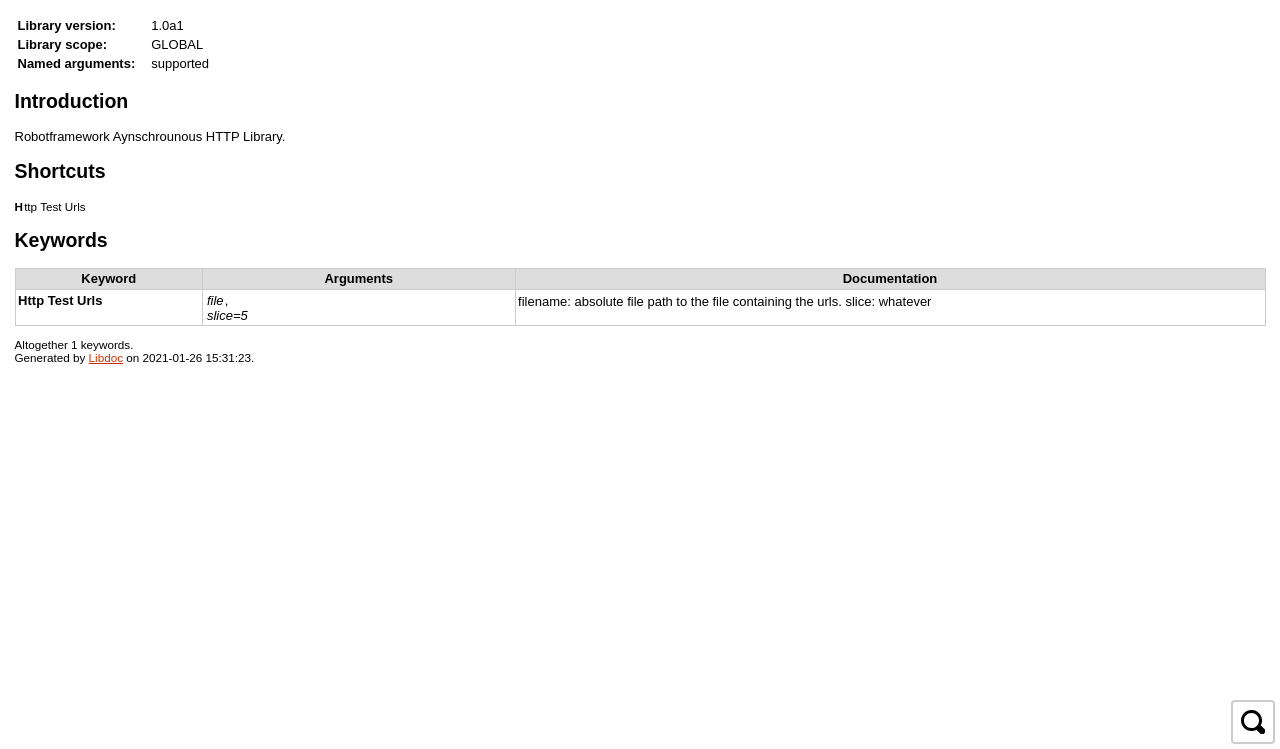
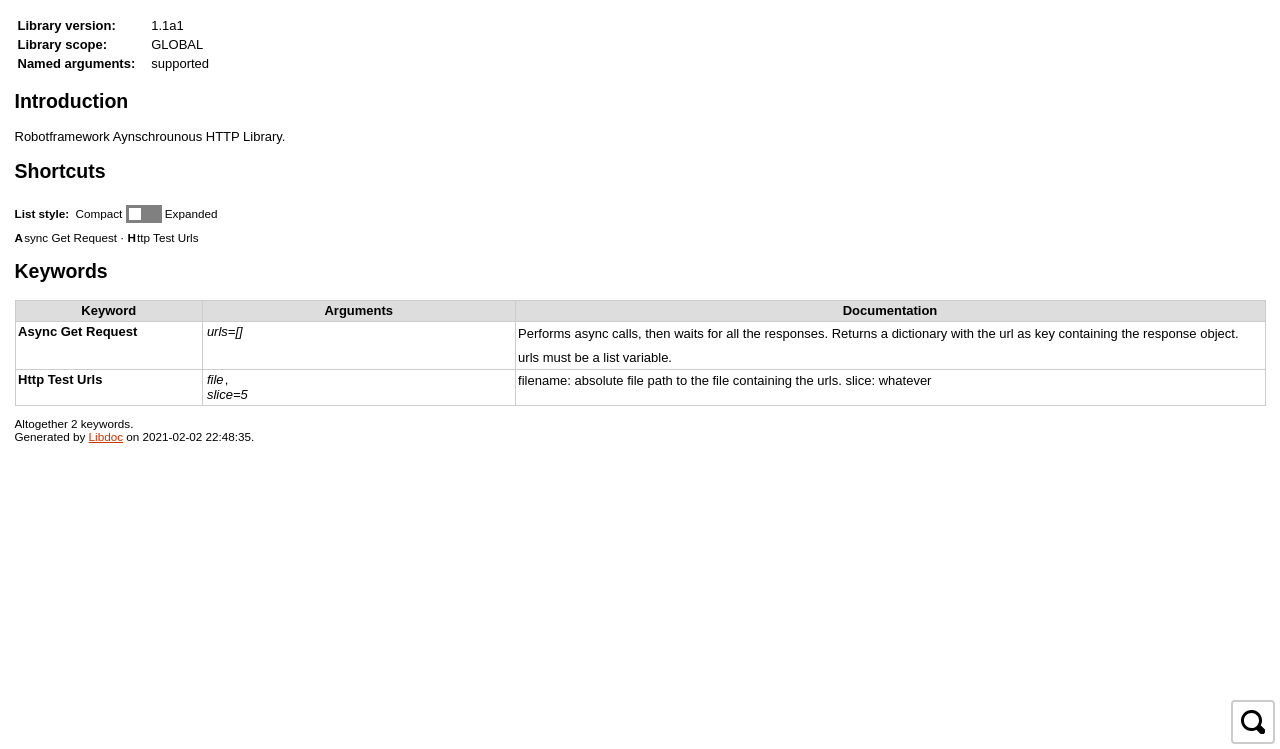
Before and after one commit to joshuariveramnltech/rf-aiohttplibrary, a plain HTML site: page docs/index.html in a window 1280 px wide. Shown: the part 51-800 px from the top of the page. Drawn offline with Linux system fonts and the light colour scheme.

Commit message:
Update docs

```diff
--- a/docs/index.html
+++ b/docs/index.html
@@ -614,7 +614,7 @@ window.util = function () {
 jQuery.extend({highlight:function(e,t,n,r){if(e.nodeType===3){var i=e.data.match(t);if(i){var s=document.createElement(n||"span");s.className=r||"highlight";var o=e.splitText(i.index);o.splitText(i[0].length);var u=o.cloneNode(true);s.appendChild(u);o.parentNode.replaceChild(s,o);return 1}}else if(e.nodeType===1&&e.childNodes&&!/(script|style)/i.test(e.tagName)&&!(e.tagName===n.toUpperCase()&&e.className===r)){for(var a=0;a<e.childNodes.length;a++){a+=jQuery.highlight(e.childNodes[a],t,n,r)}}return 0}});jQuery.fn.unhighlight=function(e){var t={className:"highlight",element:"span"};jQuery.extend(t,e);return this.find(t.element+"."+t.className).each(function(){var e=this.parentNode;e.replaceChild(this.firstChild,this);e.normalize()}).end()};jQuery.fn.highlight=function(e,t){var n={className:"highlight",element:"span",caseSensitive:false,wordsOnly:false};jQuery.extend(n,t);if(e.constructor===String){e=[e]}e=jQuery.grep(e,function(e,t){return e!=""});e=jQuery.map(e,function(e,t){return e.replace(/[-[\]{}()*+?.,\\^$|#\s]/g,"\\$&")});if(e.length==0){return this}var r=n.caseSensitive?"":"i";var i="("+e.join("|")+")";if(n.wordsOnly){i="\\b"+i+"\\b"}var s=new RegExp(i,r);return this.each(function(){jQuery.highlight(this,s,n.element,n.className)})}
 </script>
 <script type="text/javascript">
-libdoc = {"all_tags":[],"contains_tags":false,"doc":"<p>Robotframework Aynschrounous HTTP Library.\x3c/p>","generated":"2021-01-26 15:31:23","inits":[],"keywords":[{"args":["file","slice=5"],"doc":"<p>filename: absolute file path to the file containing the urls. slice: whatever\x3c/p>","matched":true,"name":"Http Test Urls","shortdoc":"filename: absolute file path to the file containing the urls. slice: whatever","tags":[]}],"name":"AioHTTPLibrary","named_args":true,"scope":"GLOBAL","version":"1.0a1"};
+libdoc = {"all_tags":[],"contains_tags":false,"doc":"<p>Robotframework Aynschrounous HTTP Library.\x3c/p>","generated":"2021-02-02 22:48:35","inits":[],"keywords":[{"args":["urls=[]"],"doc":"<p>Performs async calls, then waits for all the responses. Returns a dictionary with the url as key containing the response object.\x3c/p>\n<p>urls must be a list variable.\x3c/p>","matched":true,"name":"Async Get Request","shortdoc":"Performs async calls, then waits for all the responses. Returns a dictionary with the url as key containing the response object.","tags":[]},{"args":["file","slice=5"],"doc":"<p>filename: absolute file path to the file containing the urls. slice: whatever\x3c/p>","matched":true,"name":"Http Test Urls","shortdoc":"filename: absolute file path to the file containing the urls. slice: whatever","tags":[]}],"name":"AioHTTPLibrary","named_args":true,"scope":"GLOBAL","version":"1.1a1"};
 </script>
 <title></title>
 </head>
```
